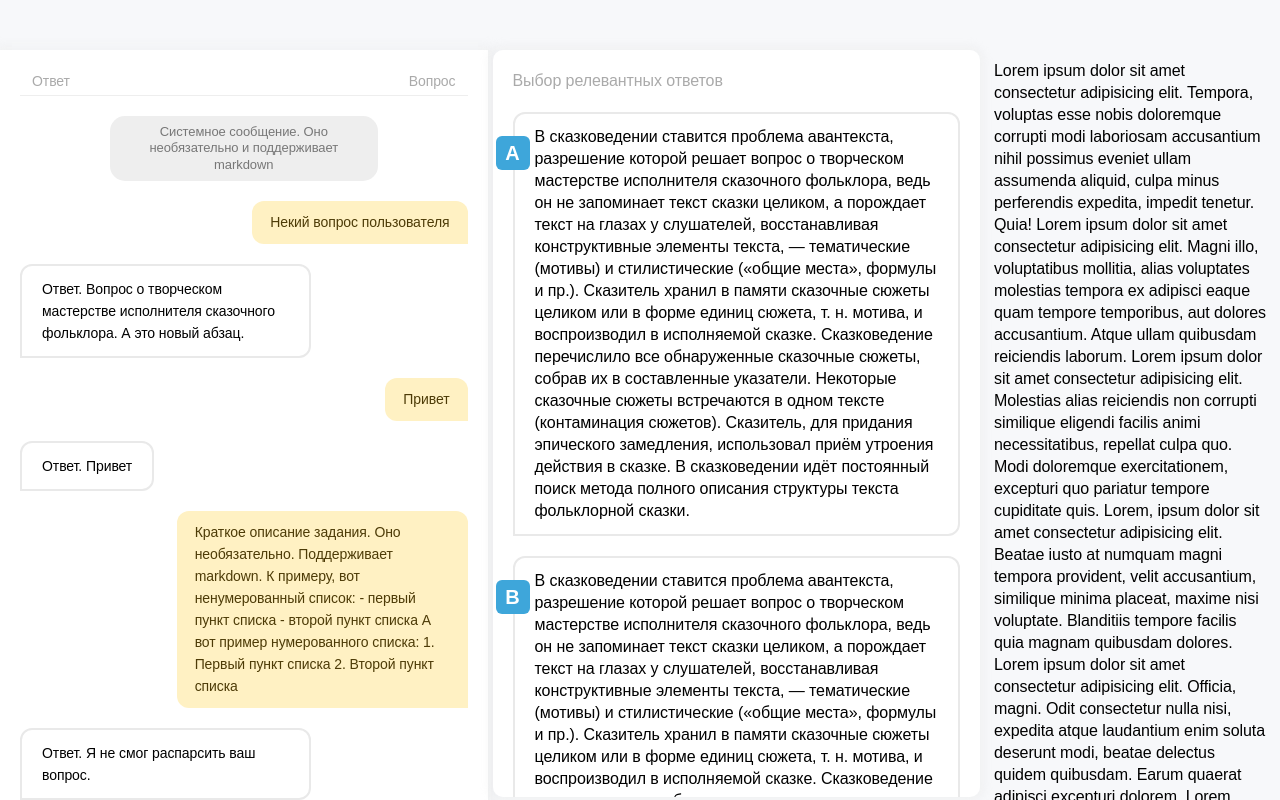
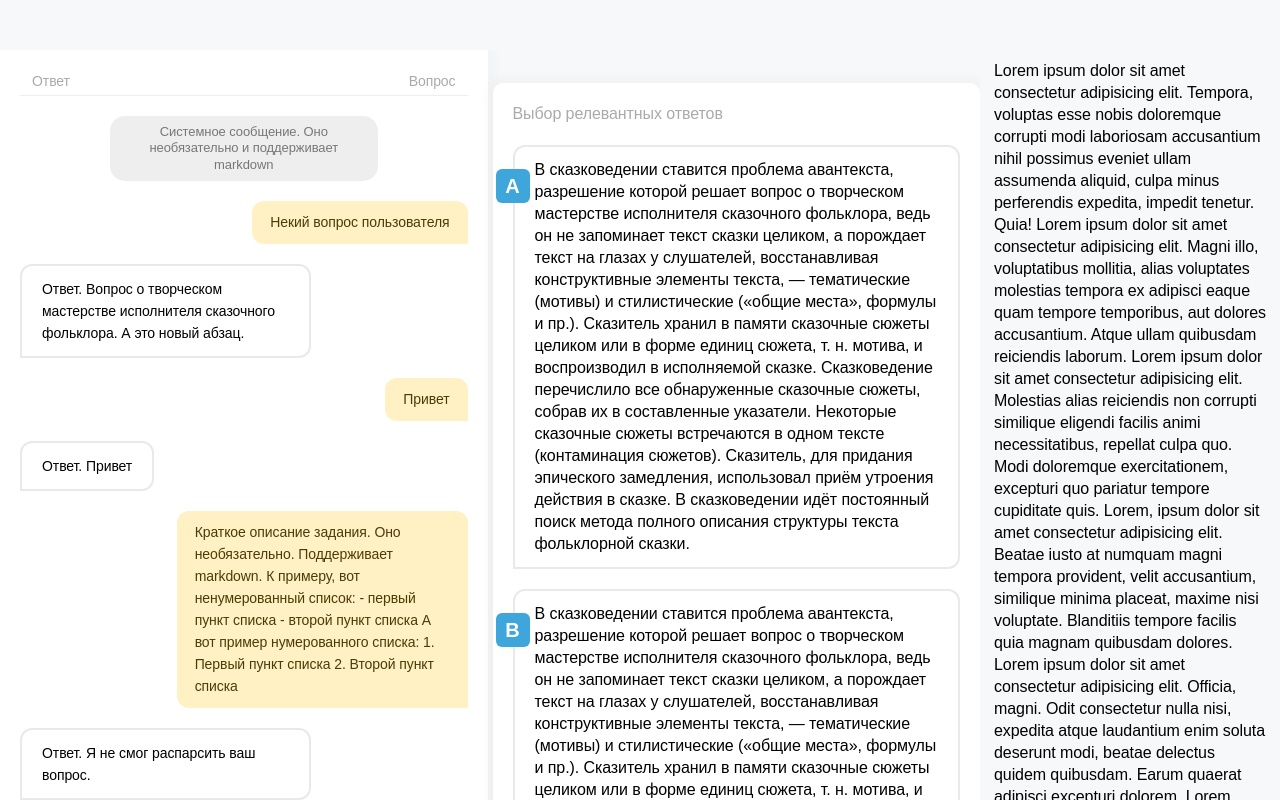
Before and after one commit to Troff8/dialog, a React (Vite) app: page / in a window 1280 px wide. Shown: the top 800 px of the page. Built offline with nearby package versions, Linux system fonts and the light colour scheme.

Commit message:
fix swipe

```diff
--- a/src/components/ResizableBox/ResizableBox.module.css
+++ b/src/components/ResizableBox/ResizableBox.module.css
@@ -42,6 +42,14 @@
   background: #3ea6da;
 }
 
+.contentSwipe {
+  flex-direction: column;
+  height: 100%;
+}
+.childOne {
+  overflow: scroll;
+}
+
 .childTwo {
   display: flex;
   flex-grow: 0;
@@ -67,13 +75,11 @@
   display: flex;
   flex-direction: column;
   gap: 15px;
-  position: fixed;
-  top: 0;
-  left: 0px;
 }
 
 .wrapperPuller {
   position: sticky;
+  top: 0;
   padding: 15px;
   background-color: white;
   margin-top: 5px;
--- a/src/components/ResizableBox/ResizableBox.tsx
+++ b/src/components/ResizableBox/ResizableBox.tsx
@@ -12,7 +12,6 @@ interface ResizableBoxProps {
   fixed?: boolean;
 }
 
-// Helper function to parse size values
 const parseSize = (size: string, reference: number): number => {
   if (size.endsWith("%")) {
     return (parseFloat(size) / 100) * reference;
@@ -20,7 +19,7 @@ const parseSize = (size: string, reference: number): number => {
   if (size.endsWith("px")) {
     return parseFloat(size);
   }
-  return parseFloat(size); // Default to pixels if no unit
+  return parseFloat(size);
 };
 
 function ResizableBox({
@@ -35,7 +34,7 @@ function ResizableBox({
   const childTwoRef = useRef<HTMLDivElement>(null);
   const overlayRef = useRef<HTMLDivElement>(null);
   const [isResizing, setIsResizing] = useState(false);
-  const [height, setHeight] = useState(window.innerHeight - 35);
+  const [height, setHeight] = useState(window.innerHeight - 200);
   const [width, setWidth] = useState(
     parseSize(defaultSize, window.screen.width)
   );
@@ -57,6 +56,7 @@ function ResizableBox({
     }
   }, []);
 
+  // eslint-disable-next-line react-hooks/exhaustive-deps
   const resizeMouseThrottled = useCallback(
     throttle(100, (event: MouseEvent) => {
       if (isResizing && childTwoRef.current) {
@@ -64,7 +64,6 @@ function ResizableBox({
         const sidebarRect = childTwoRef.current.getBoundingClientRect();
         const newWidth = sidebarRect.width - (clientX - sidebarRect.left);
 
-        // Parse sizes to pixels
         const minPx = parseSize(minSize, window.innerWidth);
         const maxPx = parseSize(maxSize, window.innerWidth);
 
@@ -74,24 +73,23 @@ function ResizableBox({
     [isResizing, minSize, maxSize]
   );
 
+  // eslint-disable-next-line react-hooks/exhaustive-deps
   const resizeTouchThrottled = useCallback(
-    throttle(30, (event: TouchEvent) => {
+    throttle(60, (event: TouchEvent) => {
       if (isResizing && childTwoRef.current) {
         const touchY = event.touches[0].clientY;
         const sidebarRect = childTwoRef.current.getBoundingClientRect();
         const initialTop = sidebarRect.top;
         const newHeight = sidebarRect.height + (initialTop - touchY);
-        const newTop = sidebarRect.bottom - newHeight;
-
-        const heightScreen = window.screen.height;
-
-        if (newTop < 35) setHeight(35);
-        else if (heightScreen - newTop < 46) {
-          setHeight(heightScreen - 35);
-        } else setHeight(newTop);
+        const height = sidebarRect.bottom - newHeight;
+        if (window.innerHeight - height < 50) {
+          setHeight(window.innerHeight - 100);
+        } else {
+          setHeight(Math.max(35, Math.min(window.innerHeight, height)));
+        }
       }
     }),
-    [isResizing, minSize, maxSize]
+    [isResizing]
   );
   const handleCloseModal = () => {
     if (openModal && fixed) setOpenModal(false);
@@ -119,10 +117,17 @@ function ResizableBox({
   return (
     <div className={styles.wrapper}>
       <div className={styles.overlay} ref={overlayRef}></div>
-      <div className={styles.content}>
+      <div
+        className={`${styles.content} ${
+          isMobile && !fixed && styles.contentSwipe
+        }`}
+      >
         <div
-          className={` ${fixed && openModal ? styles.dimmed : ""}`}
+          className={`${styles.childOne} ${
+            fixed && openModal ? styles.dimmed : ""
+          }`}
           onClick={handleCloseModal}
+          style={{ height: !isMobile ? "100%" : !fixed ? height : "100%" }}
         >
           {childOne}
         </div>
@@ -131,7 +136,11 @@ function ResizableBox({
             style={{
               maxWidth: isMobile ? "100%" : maxSize,
               minWidth: minSize,
-              top: !isMobile ? 0 : !fixed ? height : 0,
+              height: !isMobile
+                ? "100%"
+                : !fixed
+                ? window.innerHeight - height
+                : "100%",
               width: !isMobile ? width : "100%",
             }}
             className={`${styles.childTwo} ${fixed && styles.childTwoFixed} ${
```
